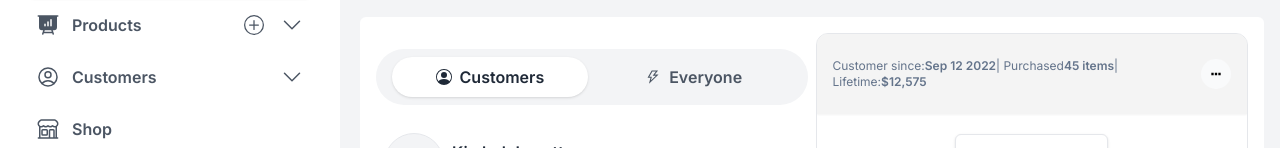
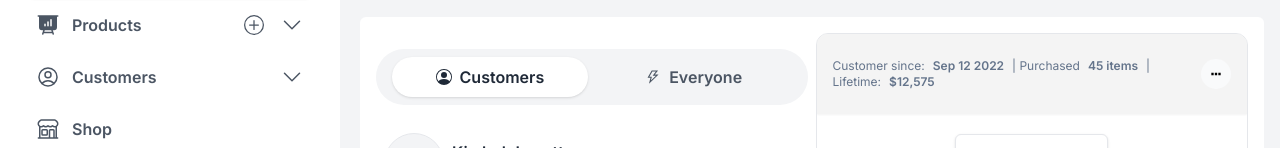
Before and after one commit to IdealBox/Fairlyx-FrontEnd-NEW, a React (Create React App) app: page /vendor/messaging in a window 1280 px wide. Shown: the part 171-319 px from the top of the page. Built offline with nearby package versions, Linux system fonts and the light colour scheme; some icons are missing.

Commit message:
Adjusted text spacing in chat details header

```diff
--- a/src/screens/vendor/messaging/components/ChatDetail.tsx
+++ b/src/screens/vendor/messaging/components/ChatDetail.tsx
@@ -24,15 +24,15 @@ const ChatDetail = ({ chat, onCloseModal }: ChatProps) => {
 					</h1>
 					<p className="text-xs text-slate-500 py-2">
 						Customer since:
-						<span className="font-semibold dark:text-gray-50">
+						<span className="font-semibold dark:text-gray-50 px-2">
 							Sep 12 2022
 						</span>
 						| Purchased
-						<span className="font-semibold dark:text-gray-50">
+						<span className="font-semibold dark:text-gray-50 px-2">
 							45 items
 						</span>
 						| Lifetime:
-						<span className="font-semibold dark:text-gray-50">
+						<span className="font-semibold dark:text-gray-50 px-2">
 							$12,575
 						</span>
 					</p>
```
